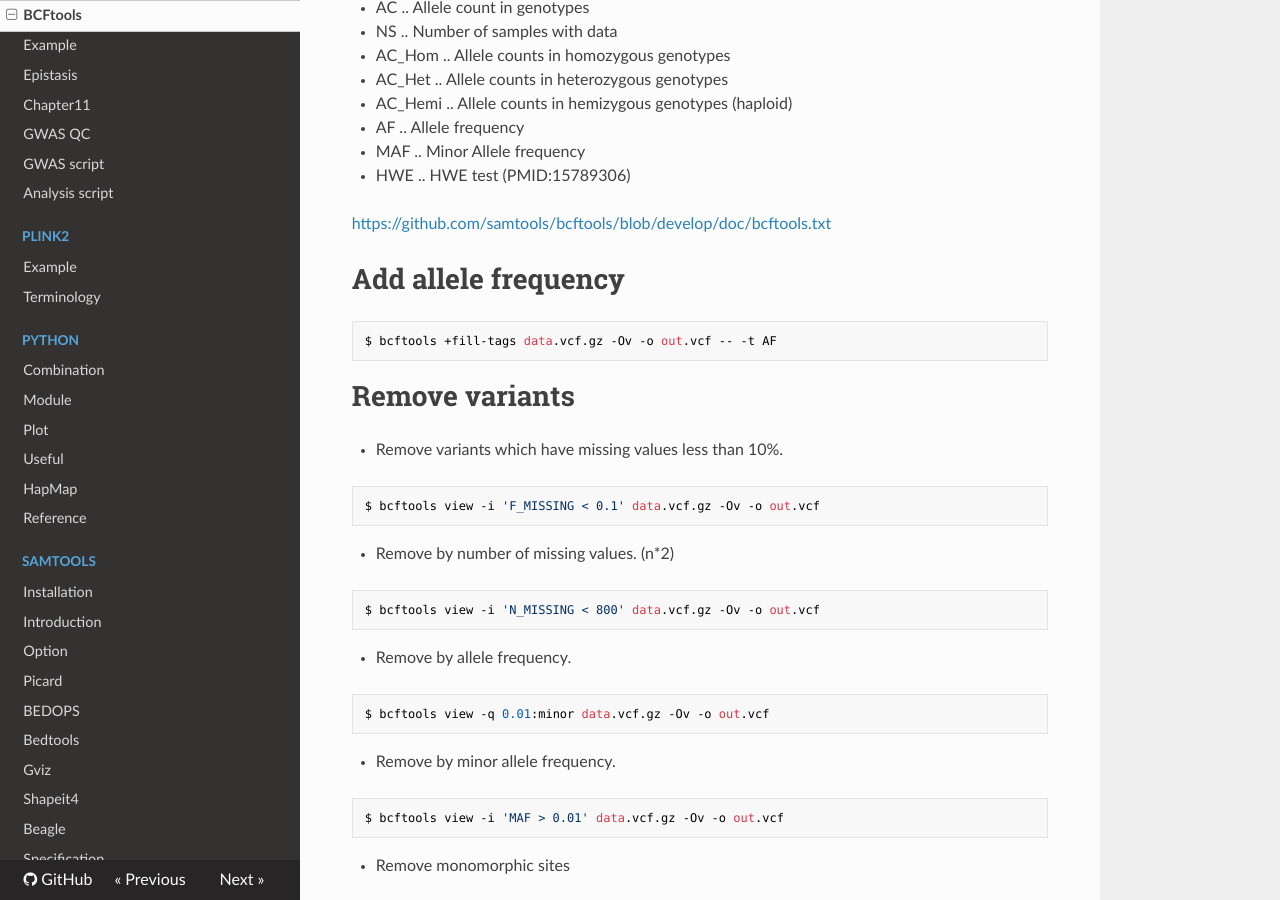
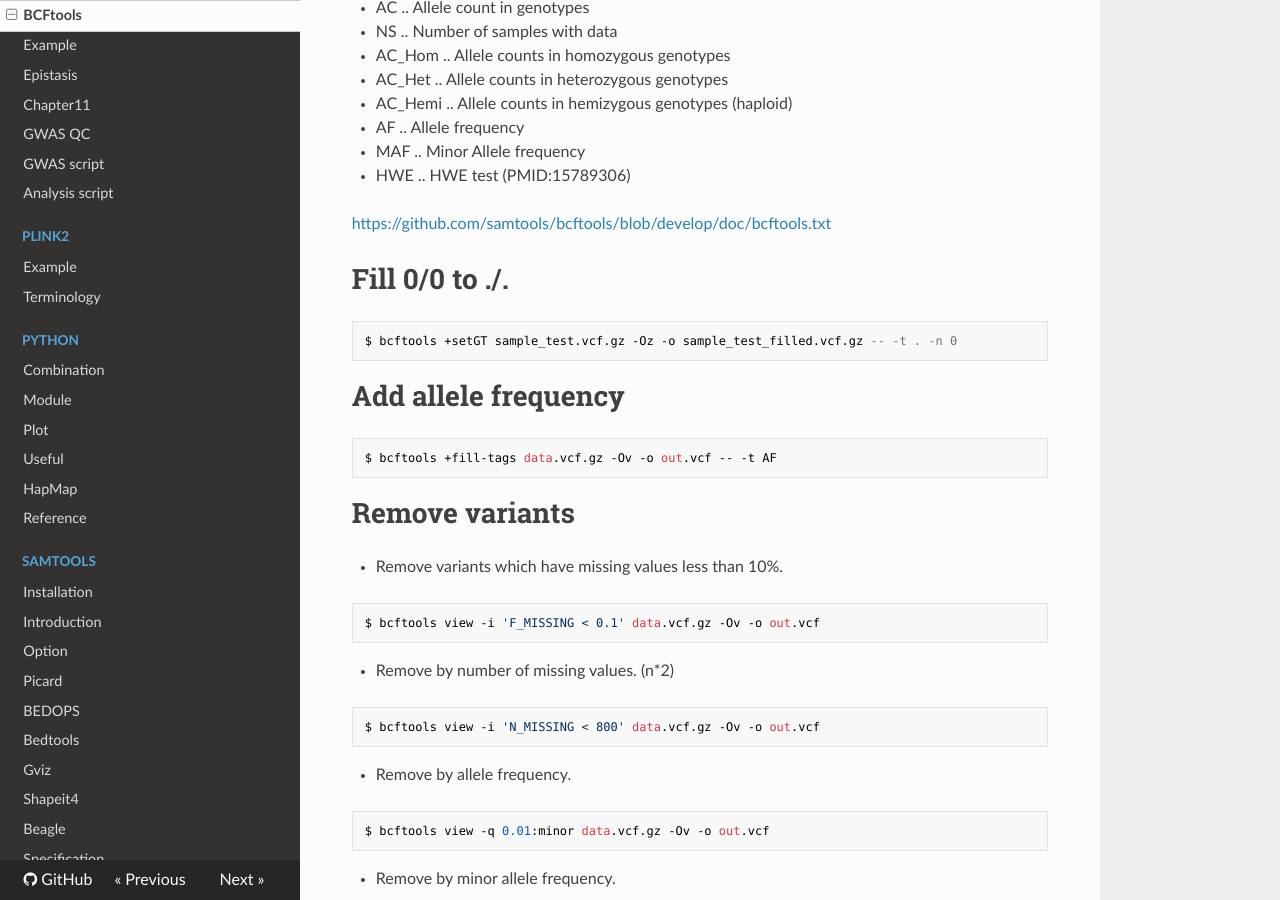
Before and after one commit to WonyoungCho/plink, an MkDocs documentation site: the page built from docs/bcftools_mani.md, in a window 1280 px wide and 900 px high, scrolled down 1510 px. Built offline with MkDocs 1.6.1, drawn with Linux system fonts in a browser that asks for light colours; nearby versions of some CDN libraries; old or Windows-style settings are respelled for this version of MkDocs.

Commit message:
Update bcftools_mani.md

````diff
--- a/docs/bcftools_mani.md
+++ b/docs/bcftools_mani.md
@@ -79,6 +79,11 @@
 - HWE .. HWE test (PMID:15789306)
 
 <https://github.com/samtools/bcftools/blob/develop/doc/bcftools.txt>
+
+# Fill 0/0 to ./.
+```
+$ bcftools +setGT sample_test.vcf.gz -Oz -o sample_test_filled.vcf.gz -- -t . -n 0
+```
 
 # Add allele frequency
 ```
````
